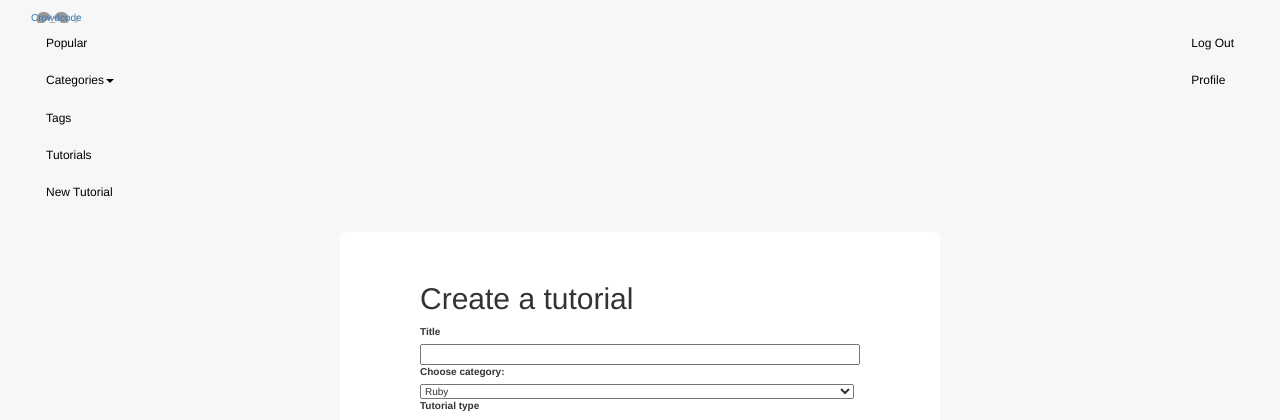
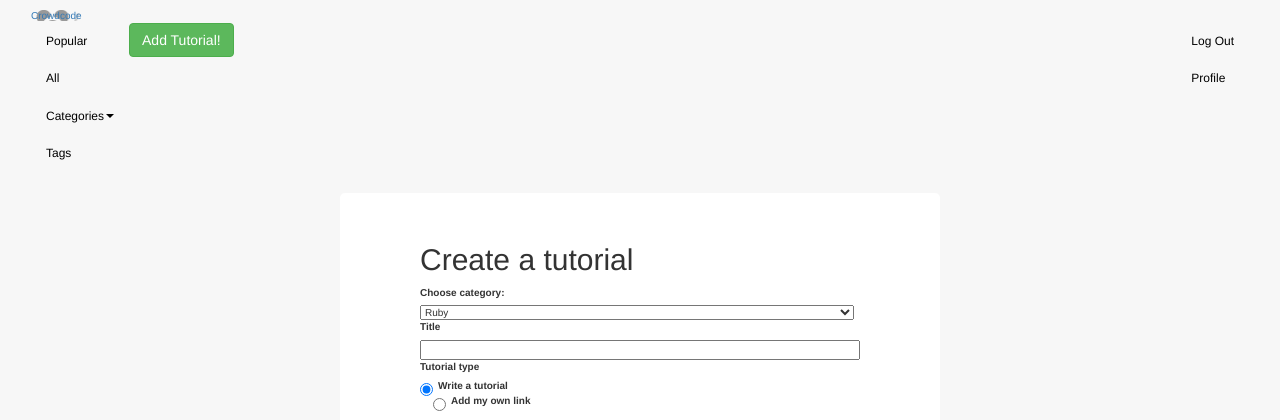
Before and after one commit to shivamd/CrowdCode, a Rails app: page /tutorials/new in a window 1280 px wide. Shown: the top 420 px of the page. Run offline with Rails 7, Linux system fonts and the light colour scheme; the visitor is signed in with stand-in values (Sample User, id 1); data comes from the database, SQL or seed files in the repository; style sheets or scripts are compiled from the project's sources; parts of the project's set-up code (start-up, migrations or seed data) failed here and were passed over; some libraries are stand-ins or nearby versions.

Commit message:
navbar replace new tuturial li with add tutorial button

```diff
--- a/app/assets/stylesheets/custom.css.scss
+++ b/app/assets/stylesheets/custom.css.scss
@@ -330,10 +330,10 @@ code {
 }
 
 
-/* Navbar logo */
+/* Navbar */
 
 .navbar-inner {
-	padding: 10px 30px;
+	padding: 8px 30px;
 }
 
 .brand {
@@ -350,7 +350,6 @@ nav li a {
 
 ul.dropdown-menu li a:hover {
 	background: #999; /*overwrites bootstrap*/
-
 }
 
 /* Login & Signup pages */
@@ -392,7 +391,7 @@ div.frontpage-search {
 }
 
 
-/*************** COMMMENTS ***************/
+/* COMMMENTS */
 
 .comments-container {
 	background-color: white;
@@ -472,9 +471,7 @@ form.new_comment textarea {
    }
 	}
 
-/*************** COMMMENTS ***************/
-
-
+/* Code block syntax highlighting background */
 
 .ace_print_margin_layer {
 	color: #fff !important;
@@ -483,9 +480,7 @@ form.new_comment textarea {
 	color: #fff !important;
 }
 
-
-
-/******* SIDEBAR *********/
+/* SIDEBAR */
 
 div.tutorial-show {
 	position: relative;
@@ -507,6 +502,3 @@ div.tutorial-show {
 		}
 	}
 }
-
-
-/******* SIDEBAR *********/
--- a/app/views/layouts/_nav.html.erb
+++ b/app/views/layouts/_nav.html.erb
@@ -4,6 +4,7 @@
 		<nav>
 			<ul class="nav pull-left">
 				<li><%= link_to "Popular", root_path %></li>
+				<li><%= link_to "All", tutorials_path %></li>
 				<li id="fat-menu" class="dropdown">
 				  <a href="#" class="dropdown-toggle" data-toggle="dropdown">
 					  Categories<b class="caret"></b>
@@ -12,19 +13,22 @@
 		        <% Category.all.each do |category| %>
 			        <li><%=link_to category.name, category, class: "dropdown" %></li>
 					  <% end %>
-				 </ul>
-				 <li><%= link_to 'Tags', tags_path %></li>
-			 </li>
-				<li><%= link_to "Tutorials", tutorials_path %></li>
+				  </ul>
+				  <li><%= link_to 'Tags', tags_path %></li>
+				</ul>
+
 				<% if current_user  %>
-				  <li><%= link_to "New Tutorial", new_tutorial_path %></li>
-				 </ul>
-				 <ul class="nav pull-right">
+				  <div class="add-tut-btn pull-left">
+				 		<%= button_to "Add Tutorial!",new_tutorial_path, class: "btn btn-success", method: :get %>
+				  </div>
+				<% end %>
+
+				 <% if current_user  %>
+				 	<ul class="nav pull-right">
 				    <li><%= link_to "Log Out", destroy_user_session_path, :method => :delete %></li>
 				    <li><%= link_to "Profile", '/profile' %></li>
-				   </ul>
+				  </ul>
 				<% else %>
-				  </ul>
 					<ul class="nav pull-right">
 				      <li><%= link_to "Sign up", new_user_registration_path %></li>
 				      <li><%= link_to "Log In", new_user_session_path %></li>
--- a/app/views/tutorials/new.html.erb
+++ b/app/views/tutorials/new.html.erb
@@ -1,10 +1,10 @@
 <%= form_for @tutorial do |f| %>
 <h2>Create a tutorial</h2>
   <%= render 'shared/error_messages', object: @tutorial %>
+  <%= f.label "Choose Category:" %>
+  <%= collection_select(:tutorial, :category_id, Category.all, :id, :name) %>
   <%= f.label :title %>
   <%= f.text_field :title %>
-  <%= f.label "Choose Category:" %>
-  <%= collection_select(:tutorial, :category_id, Category.all, :id, :name) %>
 
   <%= label_tag :tutorial_type %>
   <div class="tutorial-radio-btns">
```
